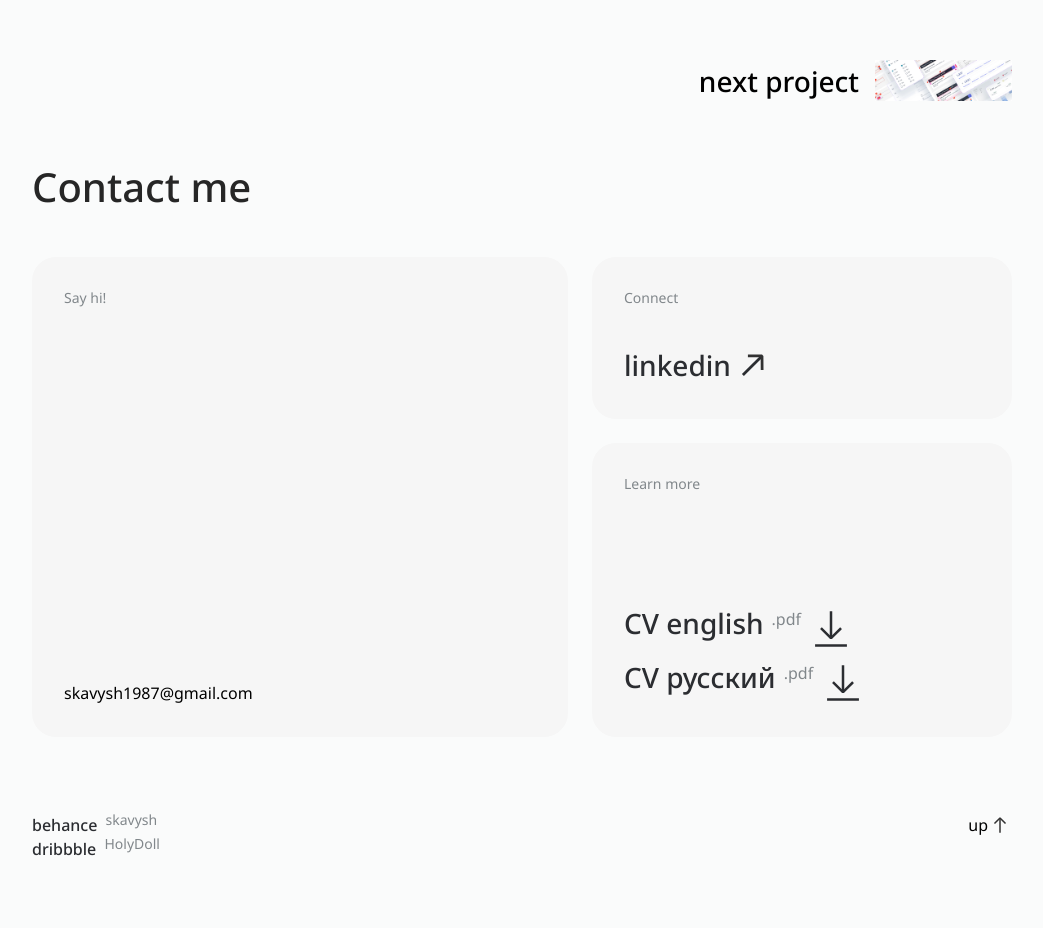
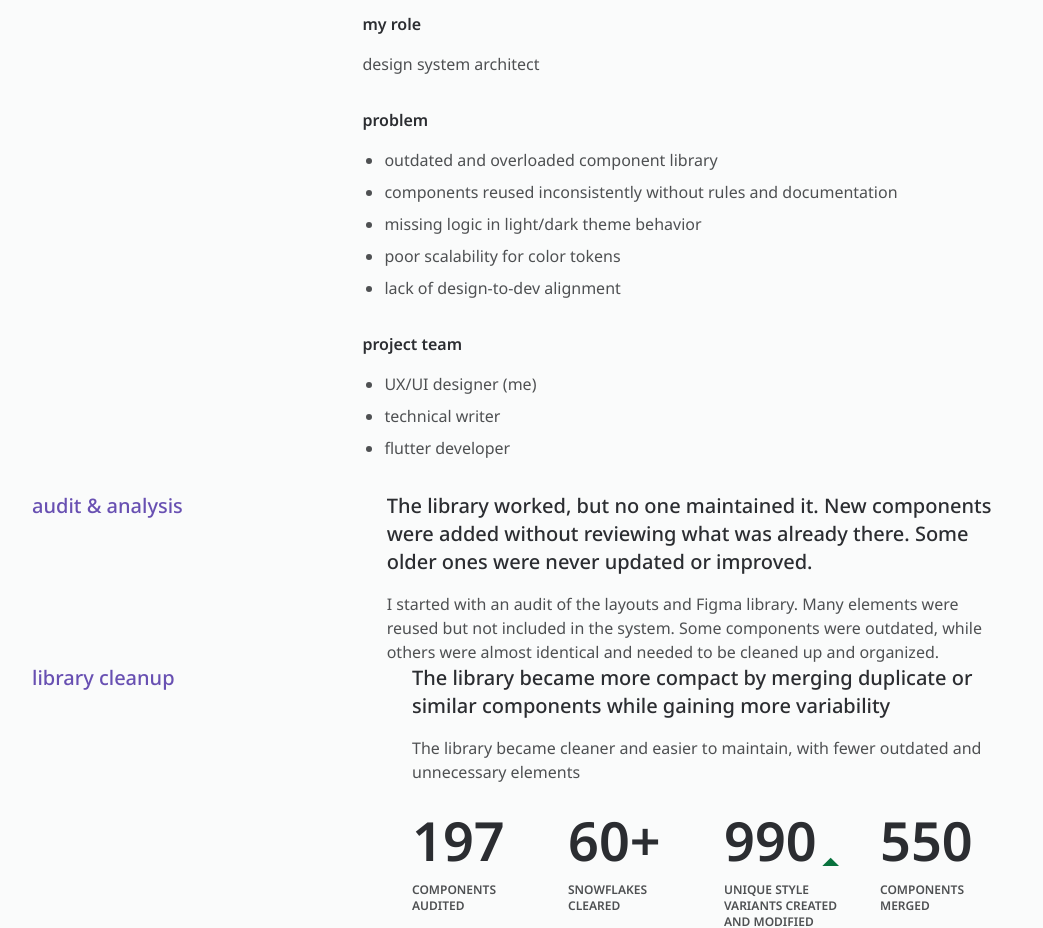
Before and after one commit to Igogoblin/alex, a Next.js app in the folder skavysh/: page /avodark in a window 1280 px wide. Shown: the part 1010-1938 px from the top of the page, without its empty margins (218-1261 px from the left). Built offline with nearby package versions, Linux system fonts and the light colour scheme.

Commit message:
feat:add several section in avodark page

```diff
--- a/skavysh/src/app/avodark/avodark-about/avodarkAbout.tsx
+++ b/skavysh/src/app/avodark/avodark-about/avodarkAbout.tsx
@@ -2,6 +2,7 @@ import common from "@/styles/common.module.css";
 // import style from "../avoDark.module.css";
 import { AVODARK } from "../avodark";
 import ButtonLink from "@/components/button/button-link";
+import EnumBlock from "@/components/enumBlock/enumBlock";
 
 export default function AvodarkAbout() {
   return (
@@ -10,7 +11,7 @@ export default function AvodarkAbout() {
         <div className={common["section-title"]}>{AVODARK.about.title}</div>
         <div>
           <p className={common["section-subtitle"]}>{AVODARK.about.subtitle}</p>
-          <div className="flex gap-[24px] my-[26px]">
+          <div className="flex gap-[24px] my-[16px]">
             <ButtonLink text={"AppStore"} link="#" size={44}></ButtonLink>
             <ButtonLink text={"GooglePlay"} link="#" size={44}></ButtonLink>
           </div>
@@ -18,6 +19,20 @@ export default function AvodarkAbout() {
           <p className={common["section-description"]}>
             {AVODARK.about.description}
           </p>
+          <p className={`${common["section-description--title"]} mt-[32px]`}>
+            {AVODARK.about.role}
+          </p>
+          <p className={common["section-description"]}>
+            {AVODARK.about.roleList}
+          </p>
+          <EnumBlock
+            title={AVODARK.about.problem}
+            items={AVODARK.about.problemList}
+          />
+          <EnumBlock
+            title={AVODARK.about.project}
+            items={AVODARK.about.projectList}
+          />
         </div>
       </div>
     </section>
--- /dev/null
+++ b/skavysh/src/app/avodark/avodark-audit/avoDarkAudit.tsx
@@ -0,0 +1,18 @@
+import common from "@/styles/common.module.css";
+import { AVODARK } from "../avodark";
+
+export default function AvodarkAudit() {
+  return (
+    <section>
+      <div className={common["section-container"]}>
+        <div className={common["section-title"]}>{AVODARK.audit.title}</div>
+        <div>
+          <p className={common["section-subtitle"]}>{AVODARK.audit.subtitle}</p>
+          <p className={common["section-description"]}>
+            {AVODARK.audit.description}
+          </p>
+        </div>
+      </div>
+    </section>
+  );
+}
--- /dev/null
+++ b/skavysh/src/app/avodark/avodark-color/avodarkColor.tsx
@@ -0,0 +1,25 @@
+import common from "@/styles/common.module.css";
+import { AVODARK } from "../avodark";
+import EnumBlock from "@/components/enumBlock/enumBlock";
+export default function AvodarkColor() {
+  return (
+    <section>
+      <div className={common["section-container"]}>
+        <div className={common["section-title"]}>{AVODARK.color.title}</div>
+        <div>
+          <p className={common["section-subtitle"]}>{AVODARK.color.subtitle}</p>
+          <p className={common["section-description"]}>
+            {AVODARK.color.description}
+          </p>
+          <p className={common["section-description"]}>
+            {AVODARK.color.description1}
+          </p>
+          <EnumBlock
+            title={AVODARK.color.colors}
+            items={AVODARK.color.colorList}
+          />
+        </div>
+      </div>
+    </section>
+  );
+}
--- /dev/null
+++ b/skavysh/src/app/avodark/avodark-library/avodarkLibrary.tsx
@@ -0,0 +1,22 @@
+import common from "@/styles/common.module.css";
+import { AVODARK } from "../avodark";
+import IndicatorsData from "@/components/indicators/indicators-data";
+
+export default function AvodarkLibrary() {
+  return (
+    <section>
+      <div className={common["section-container"]}>
+        <div className={common["section-title"]}>{AVODARK.library.title}</div>
+        <div>
+          <p className={common["section-subtitle"]}>
+            {AVODARK.library.subtitle}
+          </p>
+          <p className={common["section-description"]}>
+            {AVODARK.library.description}
+          </p>
+          <IndicatorsData results={AVODARK.results} />
+        </div>
+      </div>
+    </section>
+  );
+}
--- /dev/null
+++ b/skavysh/src/app/avodark/avodark-token/avodarkToken.tsx
@@ -0,0 +1,32 @@
+import common from "@/styles/common.module.css";
+import { AVODARK } from "../avodark";
+import Image from "next/image";
+import token from "../../../../public/avoDark/avodarkToken.png";
+export default function AvodarkToken() {
+  return (
+    <section>
+      <div className={common["section-container"]}>
+        <div className={common["section-title"]}>{AVODARK.token.title}</div>
+        <div>
+          <p className={common["section-subtitle"]}>{AVODARK.token.subtitle}</p>
+          <p className={common["section-description"]}>
+            {AVODARK.token.description}
+          </p>
+          <Image
+            src={token}
+            alt="token"
+            width={729}
+            height={352}
+            style={{ margin: "32px 0" }}
+          />
+          <p className={common["section-description--title"]}>
+            {AVODARK.token.tokens}
+          </p>
+          <p className={common["section-description"]}>
+            {AVODARK.token.description1}
+          </p>
+        </div>
+      </div>
+    </section>
+  );
+}
--- a/skavysh/src/app/avodark/avodark.ts
+++ b/skavysh/src/app/avodark/avodark.ts
@@ -63,7 +63,9 @@ export const AVODARK = {
     subtitle:
       "The color palette was limited and couldn't meet the growing UI demands",
     description:
-      "It also lacked tonal harmony, which affected visual perception and made design work harder. I analyzed the layouts and created an extended palette designed to scale with the product and remain effective long-term.",
+      "It also lacked tonal harmony, which affected visual perception and made design work harder.",
+    description1:
+      "I analyzed the layouts and created an extended palette designed to scale with the product and remain effective long-term.",
     colors: "",
     colorList: [
       "updated core and semantic colors with revised color scales",
@@ -77,13 +79,13 @@ export const AVODARK = {
       "Legacy tokens combined usage context and visual priority in their names, leading to confusion and inconsistent application. Names often didn’t match how tokens were actually used.",
     description:
       "I restructured the system using semantic grouping, making it easier to scale and maintain. This allowed us to switch to a new color palette and implement dark mode within 2 months — with minimal design refactoring",
-    tokens: "",
-    tokensList: [],
+    tokens: "global tokens",
     description1:
       "I started by creating global color tokens to define all fundamental values",
   },
   semantic: "semantic tokens",
-  semanticList: [],
+  semanticList:
+    "I started by creating global color tokens to define all fundamental values",
   description2:
     "The semantic token is to systemize the design language for a specific semantic group of components.",
 };
--- a/skavysh/src/app/avodark/page.tsx
+++ b/skavysh/src/app/avodark/page.tsx
@@ -5,6 +5,14 @@ import style from "./avoDark.module.css";
 import NextProject from "@/components/next-project/next-project";
 import travel from "../../../public/travel/travelMain.jpg";
 import AvodarkAbout from "./avodark-about/avodarkAbout";
+import AvodarkAudit from "./avodark-audit/avoDarkAudit";
+import AvodarkLibrary from "./avodark-library/avodarkLibrary";
+import library from "../../../public/avoDark/avodarkLibrary.png";
+import AvodarkColor from "./avodark-color/avodarkColor";
+import images from "../../../public/avoDark/avodarkImages.png";
+import AvodarkToken from "./avodark-token/avodarkToken";
+import global from "../../../public/avoDark/avodarkGlobal.png";
+import children from "../../../public/children/childrenPrevious.png";
 
 export default function Avodark() {
   return (
@@ -18,8 +26,41 @@ export default function Avodark() {
       <Container>
         <AvodarkAbout />
       </Container>
-
       <Container>
+        <AvodarkAudit />
+      </Container>
+      <Container>
+        <AvodarkLibrary />
+      </Container>
+      <Image
+        src={library}
+        alt="library"
+        width={1340}
+        height={886}
+        style={{ margin: "60px auto" }}
+      />
+      <Container>
+        <AvodarkColor />
+        <Image
+          src={images}
+          alt="images"
+          width={1140}
+          height={640}
+          style={{ margin: "44px 0 60px" }}
+        />
+      </Container>
+      <Container>
+        <AvodarkToken />
+      </Container>
+      <Image
+        src={global}
+        alt="global"
+        width={1340}
+        height={513}
+        style={{ margin: "44px auto" }}
+      />
+      <Container>
+        <NextProject link={"/redesigning"} image={children} isBack={true} />
         <NextProject link={"/travel"} image={travel} />
       </Container>
     </main>
--- a/skavysh/src/components/next-project/next-project.tsx
+++ b/skavysh/src/components/next-project/next-project.tsx
@@ -17,14 +17,7 @@ export default function NextProject({
     <Link href={link} className={style.btnNext}>
       {isBack ? (
         <>
-          <Image
-            src={image}
-            alt="arrow"
-            width={137}
-            height={60}
-            unoptimized
-            style={{ transform: "rotate(180deg)" }}
-          />
+          <Image src={image} alt="arrow" width={137} height={60} unoptimized />
           previous project
         </>
       ) : (
--- a/skavysh/src/styles/common.module.css
+++ b/skavysh/src/styles/common.module.css
@@ -22,7 +22,12 @@
   font-weight: 500;
   line-height: 28px;
 }
-
+.section-description--title {
+  color: var(--color-neutral-80);
+  font-size: 16px;
+  font-weight: 600;
+  line-height: 24px;
+}
 .section-description {
   color: var(--color-neutral-60);
   font-size: 16px;
```
Also changed, not shown: skavysh/public/children/childrenPrevious.png (added).
